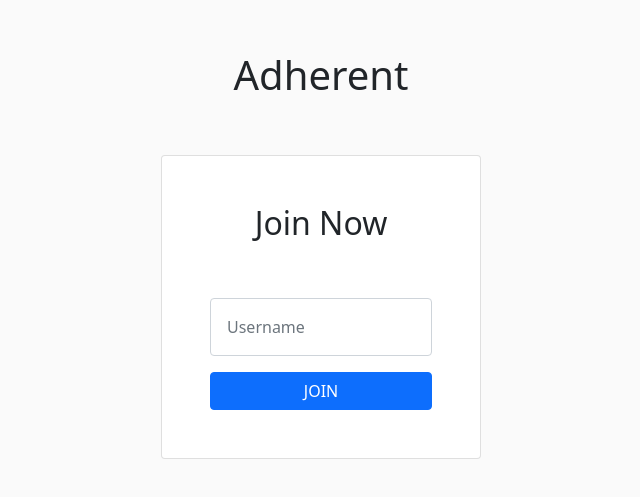
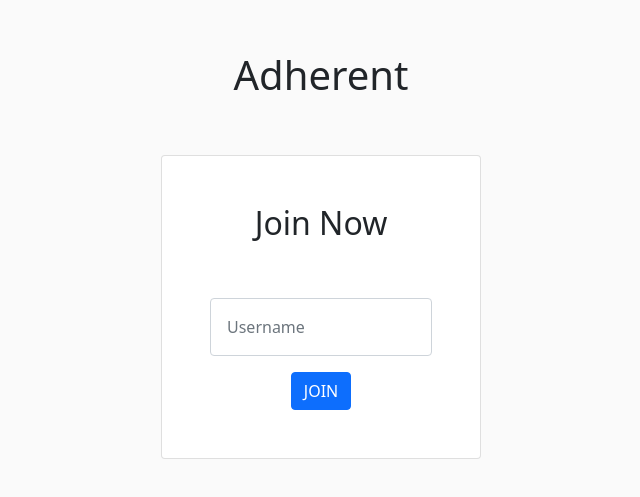
Before and after one commit to shreydan/adherent-hacknitr-submission, a React (Create React App) app in the folder web/: page /login in a window 1280 px wide. Shown: the part 145-642 px from the top of the page, without its empty margins (319-959 px from the left). Built offline with nearby package versions, Linux system fonts and the light colour scheme.

Commit message:
redirects and custom hooks added

```diff
--- a/web/src/App.js
+++ b/web/src/App.js
@@ -8,17 +8,27 @@ import Navbar from "./components/Navbar";
 import Login from "./pages/Login";
 import Feed from "./pages/Feed";
 
+import { checkLogin } from "./hooks/useLogin";
+
 import "./css/styles.css";
 
-import { BrowserRouter as Router, Switch, Route } from "react-router-dom";
+import { BrowserRouter as Router, Switch, Route, Redirect } from "react-router-dom";
 
 function App() {
+  const loggedIn = checkLogin()
   return (
     <div>
       <Router>
         <Switch>
-          <Route path="/login" exact component={Login} />
-          <Route path="/feed" exact component={Feed} />
+          <Route exact path='/'>
+          {loggedIn ? <Redirect to="/feed" /> : <Redirect to="/login" />}
+          </Route>
+          <Route exact path='/login'>
+          {loggedIn ? <Redirect to="/feed" /> : <Login />}
+          </Route>
+          <Route exact path='/feed'>
+          {loggedIn ? <Feed /> : <Redirect to="/login" />}
+          </Route>
         </Switch>
       </Router>
     </div>
--- /dev/null
+++ b/web/src/hooks/useLogin.js
@@ -0,0 +1,17 @@
+import React, { useState, useEffect } from 'react'
+
+
+export function checkLogin() {
+    return localStorage.getItem('username') ? true : false
+}
+
+export function useLogin(name) {
+
+    const [username, setUsername] = useState(null)
+
+    if(!localStorage.getItem('username')) {
+        localStorage.setItem('username',username)
+        setUsername(username)
+    }
+
+}
--- a/web/src/pages/Login.jsx
+++ b/web/src/pages/Login.jsx
@@ -10,6 +10,7 @@ export default function Login() {
       <div className="card login-card p-5 text-center w-25">
         <h2 className="card-title py-5 pt-0">Join Now</h2>
 
+        <form action="">
           <input
             type="text"
             class="form-control p-3"
@@ -18,9 +19,10 @@ export default function Login() {
             aria-describedby="addon-wrapping"
           />
 
-        <a href="/" class="btn btn-primary mt-3">
+          <button type="submit"  class="btn btn-primary mt-3">
             JOIN
-        </a>
+          </button>
+        </form>
       </div>
 
     </div>
```
Also changed, not shown: web/src/css/custom.scss (deleted, +0 -11 lines), web/src/hooks/useFetchEvent.js (deleted). Lines whose indentation alone changed are shown as unchanged.
